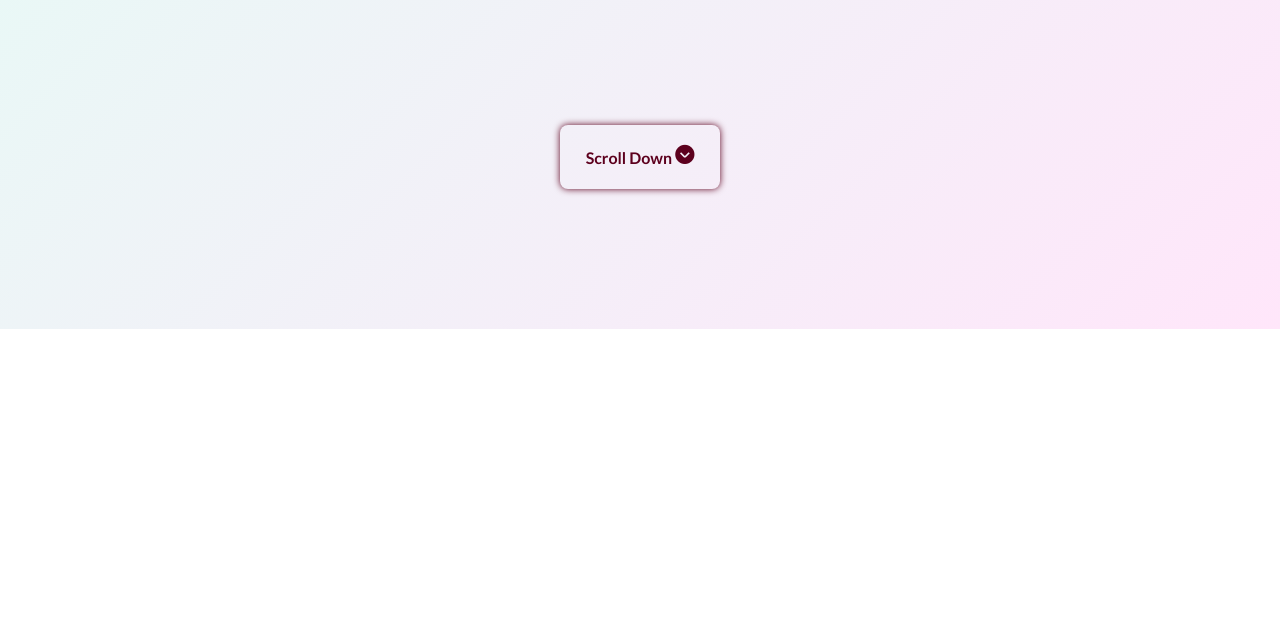
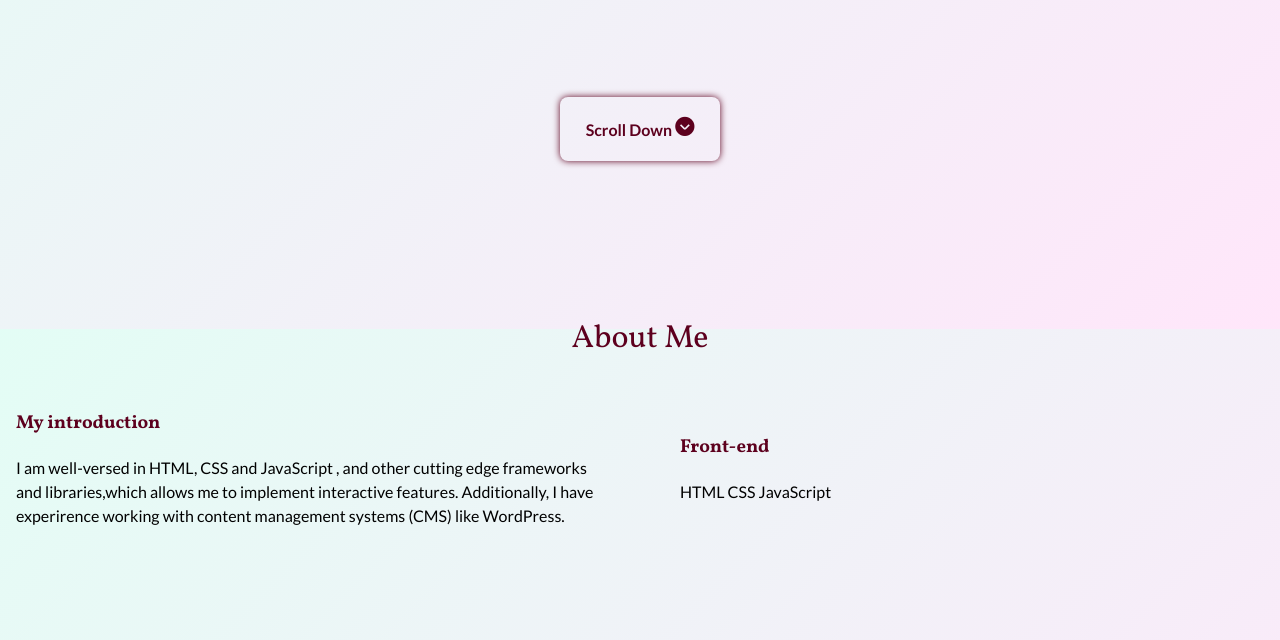
Before and after one commit to Juggernaut979/juggernaut, a plain HTML site: page index.html in a window 1280 px wide. Shown: the part 471-1111 px from the top of the page. Before the commit the page ends 800 px from the top, so only its background shows below. Drawn offline with nearby package versions, Linux system fonts and the light colour scheme.

Commit message:
Styling and markup

```diff
--- a/index.html
+++ b/index.html
@@ -21,6 +21,7 @@
     <link rel="shortcut icon" href="image/favi.png" type="image/x-icon" />
   </head>
   <body>
+    <!-- <div class="gdBg">bbb</div> -->
     <nav class="topNav">
       <div class="navTitle">
         JUGGER<span>WEB</span> <i class="fi fi-tr-square-terminal"></i>
@@ -34,7 +35,7 @@
     </nav>
 
     <main>
-      <article id="about" class="about">
+      <article id="home" class="home flexDivide">
         <section>
           <h2>I'm Adeleke Oluwapelumi Frauq,</h2>
 
@@ -78,6 +79,33 @@
       <div class="scroll">
         <p>Scroll Down <i class="fi fi-ss-angle-circle-down"></i></p>
       </div>
+
+      <article id="about" class="about flexDivide">
+        <h2>About Me</h2>
+
+        <div>
+          <section>
+            <h3>My introduction</h3>
+
+            <p>
+              I am well-versed in HTML, CSS and JavaScript , and other cutting
+              edge frameworks and libraries,which allows me to implement
+              interactive features. Additionally, I have experirence working
+              with content management systems (CMS) like WordPress.
+            </p>
+          </section>
+
+          <section>
+            <h3>Front-end</h3>
+
+            <p>
+              <span>HTML</span>
+              <span>CSS</span>
+              <span>JavaScript</span>
+            </p>
+          </section>
+        </div>
+      </article>
     </main>
   </body>
 </html>
--- a/style.css
+++ b/style.css
@@ -10,6 +10,16 @@
   box-sizing: border-box;
   line-height: 1.5;
   letter-spacing: 0.05;
+  scroll-behavior: smooth;
+}
+
+.gdBg {
+  background-image: linear-gradient(-225deg, #e3fdf5 0%, #ffe6fa 100%);
+  width: 100%;
+  height: 30rem;
+  position: fixed;
+  top: 0;
+  z-index: -1;
 }
 
 body {
@@ -17,16 +27,22 @@ body {
   margin: 0;
   padding: 1rem;
   background-attachment: fixed;
+  font-size: 1rem;
 }
 
 h1,
-h2,
+h2 {
+  font-family: "Vollkorn", serif;
+  font-weight: 400;
+  font-size: 2rem;
+  color: var(--dark-color);
+}
+
 h3,
 h4,
 h5 {
   font-family: "Vollkorn", serif;
-  font-weight: 400;
-  font-size: 2rem;
+
   color: var(--dark-color);
 }
 
@@ -76,26 +92,31 @@ a {
   text-decoration: overline;
 }
 
-.about {
+.home {
   display: flex;
   flex-direction: row;
   align-items: center;
+  gap: 5rem;
   padding: 5rem 0;
-  gap: 5rem;
+}
+
+.flexDivide section {
+  width: 50%;
 }
 
 .codingImg img {
   border-radius: 2rem;
   box-shadow: 0px 0px 5px var(--dark-color);
+  width: 100%;
 }
 
-.about div a {
+.home div a {
   display: inline-block;
   padding: 0.2rem 0;
   transition: transform 200ms;
 }
 
-.about div a:hover {
+.home div a:hover {
   transform: scale(1.2);
 }
 
@@ -108,4 +129,34 @@ a {
   border-radius: 0.5rem;
   padding: 0.1rem;
   box-shadow: 0px 0px 7px var(--dark-color);
+  position: relative;
 }
+
+.scroll:hover,
+:focus {
+  animation: scrollA 400ms linear 3;
+}
+
+@keyframes scrollA {
+  from {
+    top: 0;
+  }
+  to {
+    top: 0.6rem;
+  }
+}
+
+.about {
+  padding: 5rem 0;
+}
+
+.about div {
+  display: flex;
+  flex-direction: row;
+  align-items: center;
+  gap: 5rem;
+}
+
+.about h2 {
+  text-align: center;
+}
```
